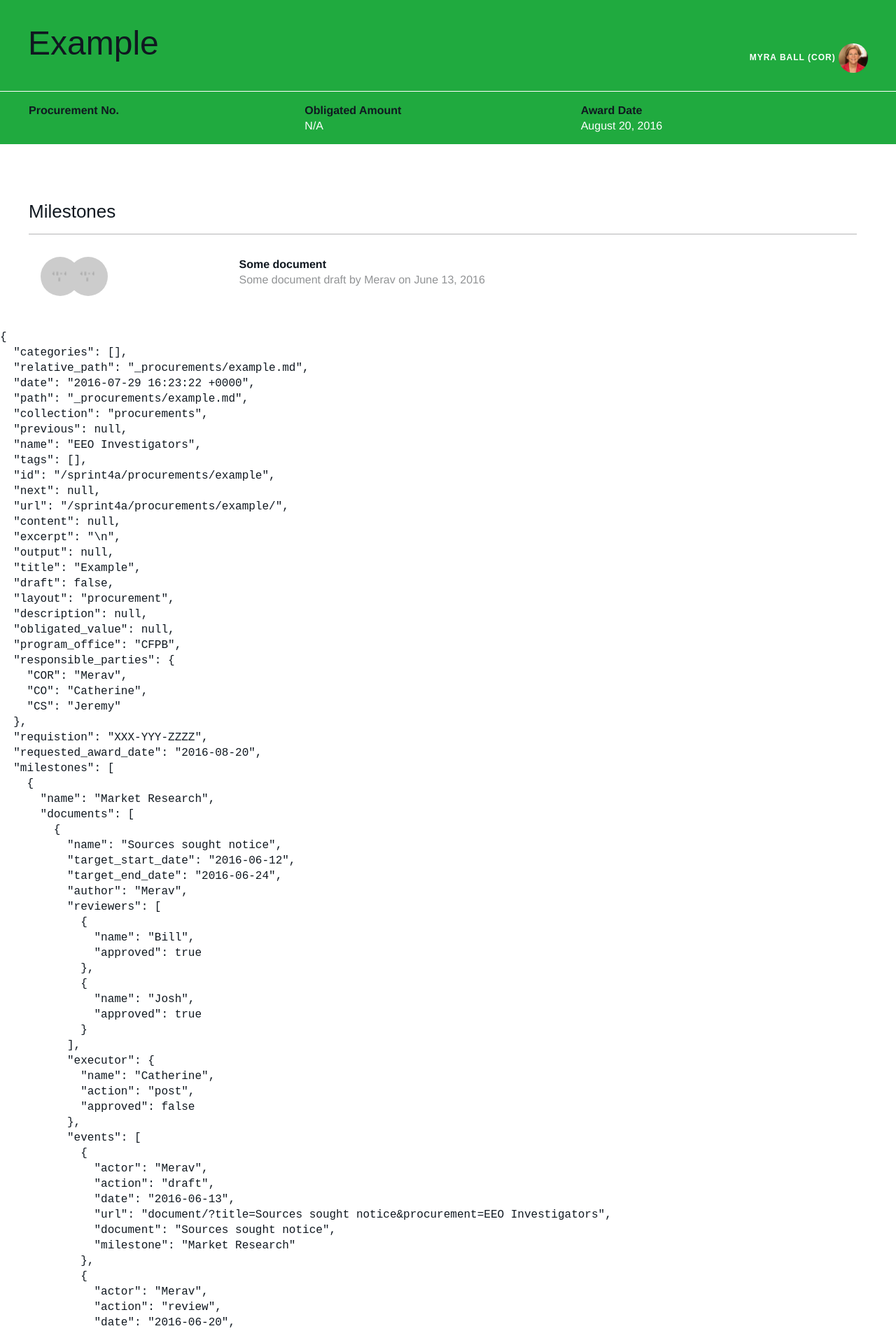
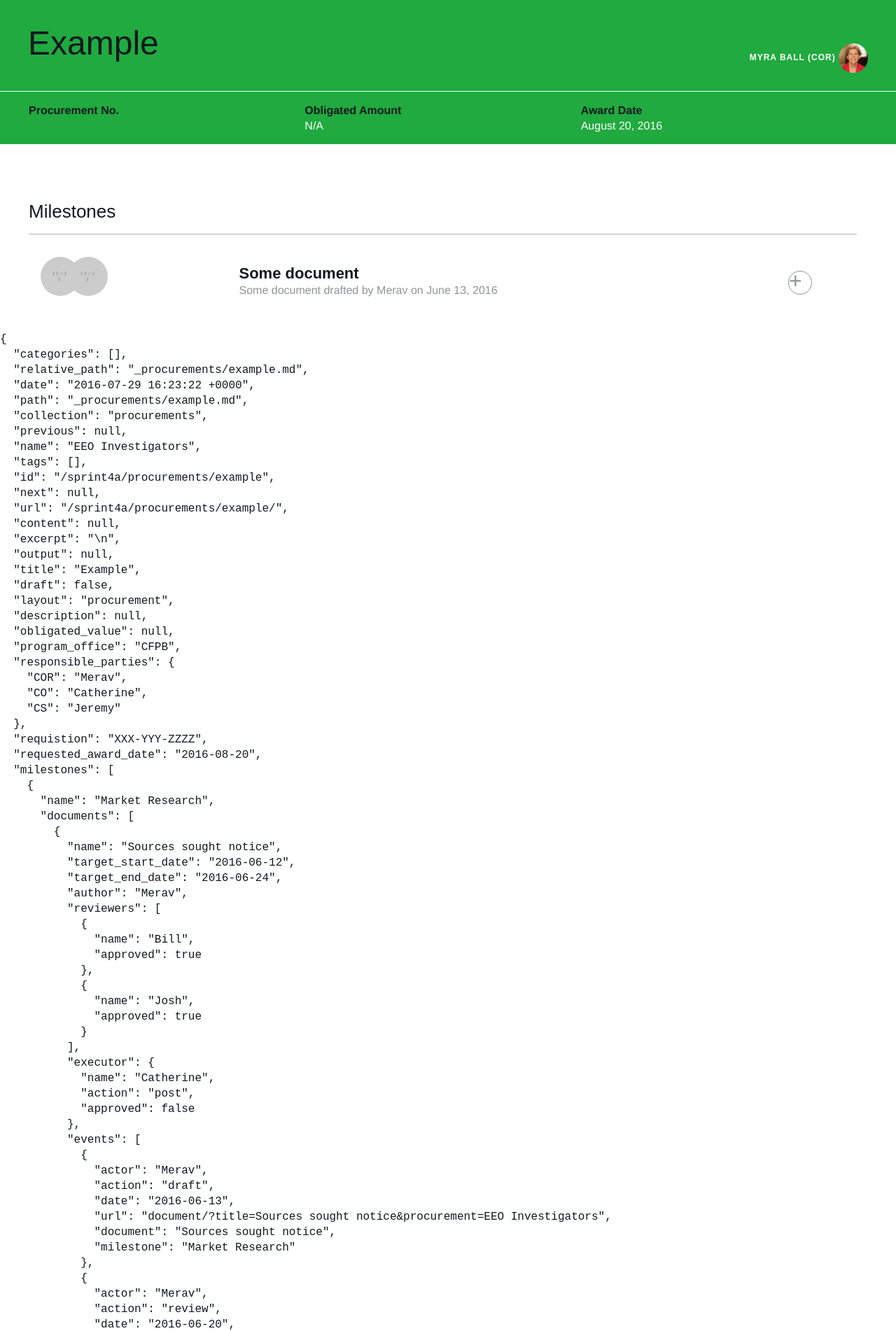
Before and after one commit to 18F/cfpb-eprocurement, a Jekyll site: the page built from _procurements/example.md, in a window 1280 px wide. Shown: the top 1902 px of the page at 70% size. Built offline with Jekyll 4.4.1, drawn with Linux system fonts in a browser that asks for light colours.

Commit message:
adds history milestones

```diff
--- a/_includes/milestone_item.html
+++ b/_includes/milestone_item.html
@@ -1,4 +1,5 @@
-<section class="milestone-item block__border-top">
+{% assign content_slug = milestone.name | slugify %}
+<section class="milestone-item block__border-top" role="tablist">
   <div class="row">
     <div class="col-1 avatar-group">
       {% assign actor_count = milestone.actors.size - 2 %}
@@ -10,43 +11,61 @@
         {% include additional_users.html actor_count=actor_count %}
       {% endif %} -->
     </div>
-    <div class=" milestone-item-title col-3">
+    <div class="milestone-item-title col-3" role="tab" aria-controls="{{ content_slug }}">
       {% assign completed = milestone.status === 'complete' ? 'completed' ? '' %}
       {% assign current_doc = milestone.documents | last %}
       {% assign current_event = current_doc.events | last %}
 
-      <p><b>{{ current_doc.name }}</b></p>
+      <h3><b>{{ current_doc.name }}</b></h3>
       <p class="mute">
         {{ current_doc.name }} {{ current_event.action | past_tensify }} by {{ current_event.actor }} on {{current_event.date | date: DATE_FORMAT }}
       </p>
-
-      <!-- {{current_event}} -->
-      <!-- {{ milestone.name }} {{completed}} -->
-
     </div>
   </div>
 
+  <div class="row" role="tabpanel" aria-hidden="true" id="{{ content_slug }}">
+    <div class="col-1"></div>
+    <div class="col-3 milestone-documents">
+      <h4 class="milestone-documents__title">{{milestone.name}} Milestones</h4>
+      {% for document in milestone.documents %}
+        {% assign document_slug = document.name | append: forloop.index | slugify %}
+        <section class="milestone-item block__border-bottom" role="tablist">
+          <div class="row">
+            <div class="milestone-item-title col-3" role="tab" aria-controls="{{ document_slug }}">
+              <p class="col-2"><b>{{document.name}}</b></p>
+            </div>
+          </div>
+          <div class="row" role="tabpanel" aria-hidden="false" id="{{ document_slug }}">
+            <div class="col-12 history-section">
+              <p><b>History:</b></p>
 
-  <!-- <div class="feature-list_item-header">
-    <h3>
-      {% include user_avatar.html user=owner %}
-      <button role="tab"{% unless milestone.completed %} aria-controls="{{ content_slug }}"{% endunless %}>
-        <span class="cf-icon cf-icon-document"></span> {{ milestone.name }}
-      </button>
-    </h3>
-    <h4 class="status">
-      <span class="status-label">{{ milestone.status }}</span>
-      {% if milestone.status == 'Completed' %}
-        by
-      {% else %}
-        from
-      {% endif %}
-      <a href="#contact">{{ owner.name }}</a>
-      on
-      <time>{{ milestone.date[milestone.status] | default: milestone.date.due }}</time>
-    </h4>
+              {% for event in document.events | reversed %}
+                <div class="row history-item">
+                  <div>
+                    {% assign user = site.data.users[event.actor] %}
+                    {% include user_avatar.html user=user className="history-avatar" %}
+                  </div>
+                  <div class="milestone-item-title col-3">
+                    {% if event.action == 'approve' %}
+                      {% assign final = 'Final ' %}
+                    {% else %}
+                      {% assign final = '' %}
+                    {% endif %}
+
+                    {% if event.comment %}
+                      <p><b>"{{ event.comment }}"</b></p>
+                    {% endif %}
+
+                    <p>
+                      {{ final | append: document.name }} {{ event.action | past_tensify }} by {{ event.actor }} ({{ user.role }}) on {{event.date | date: '%B %d, %Y'}}
+                    </p>
+                  </div>
+                </div>
+              {% endfor %}
+            </div>
+          </div>
+        </section>
+      {% endfor %}
+    </div>
   </div>
-  <div role="tabpanel" aria-hidden="true" id="{{ content_slug }}">
-
-  </div> -->
 </section>
--- a/_plugins/procurement.rb
+++ b/_plugins/procurement.rb
@@ -50,6 +50,10 @@
         'submitted'
       when 'return'
         'returned'
+      when 'post'
+        'posted'
+      when 'draft'
+        'drafted'
       else
         action
       end
--- a/static/css/sprint4a.scss
+++ b/static/css/sprint4a.scss
@@ -271,13 +271,69 @@
   }
 
   .milestone-item {
+    cursor: pointer;
     padding: 1em;
 
     .milestone-item-title {
-      p {
+      padding-top: 10px;
+      position: relative;
+      h3, p {
         margin-bottom: 0;
       }
+
+      &[role="tab"]::after {
+        border-radius: 1em;
+        border: 1px solid;
+        color: $gray-60;
+        content: "+";
+        display: inline-block;
+        font-size: 2em;
+        height: 1em;
+        line-height: .85;
+        position: absolute;
+        right: 1em;
+        top: 35%;
+        width: 1em;
+      }
+
+      &[role="tab"][aria-expanded=true]::after {
+        content: "-";
+      }
+
+      &[role="tab"][data-status="completed"] button[role=tab]::after {
+        content: "✔";
+        color: $gray-40;
+      }
     }
+  }
+
+  [role="tabpanel"][aria-hidden=true] {
+    display: none;
+  }
+
+  .milestone-documents {
+    margin-top: 40px;
+
+    .milestone-documents__title {
+      border-bottom: 2px solid $black;
+      margin-bottom: 0;
+      text-transform: uppercase;
+    }
+
+    .history-avatar {
+      float: left;
+      margin-left: -1.2em;
+      margin-right: 1.2em;
+    }
+
+    .history-item {
+      margin-bottom: 40px;
+    }
+  }
+
+  .history-section {
+    margin-top: 10px;
+    margin-bottom: 10px;
   }
 
 
```
Also changed, not shown: _data/users.yml (+7 -1 lines), _layouts/procurement.html (+16 -0 lines).
